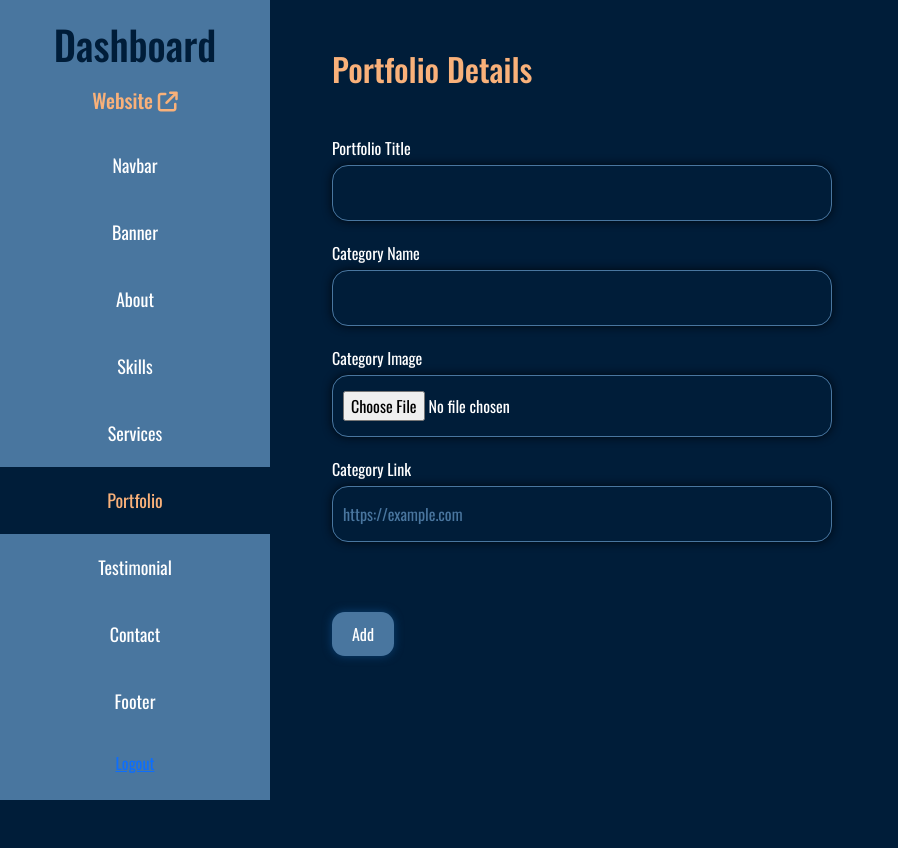
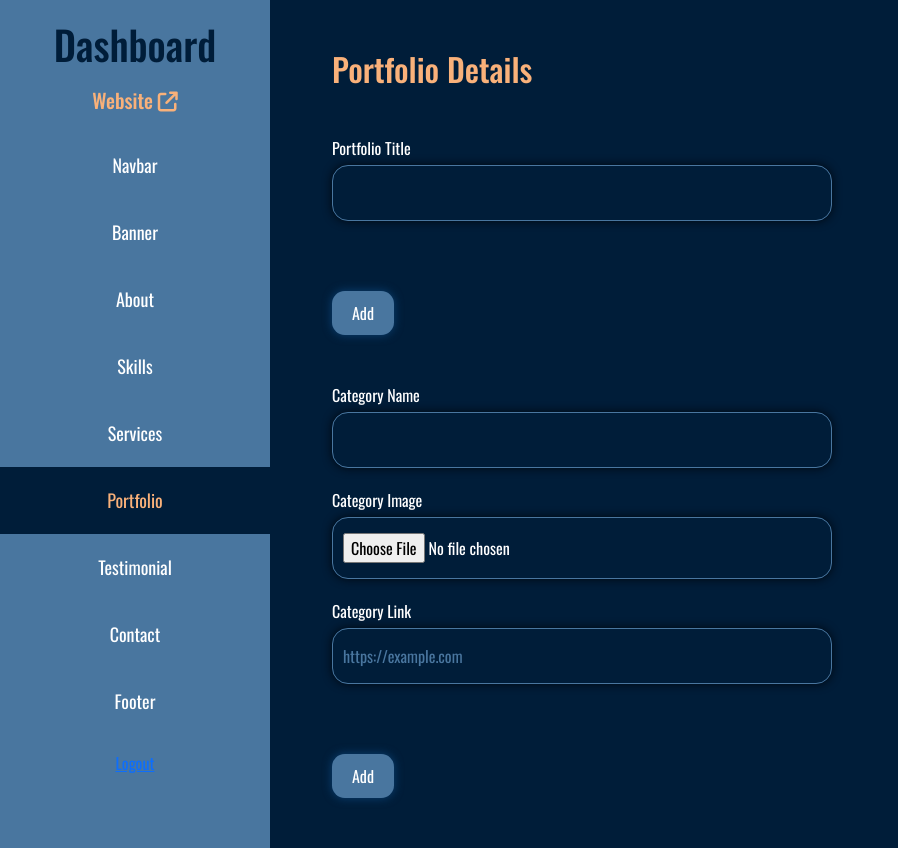
Before and after one commit to mdkawsardev/portfolio_with_django, a Django app: page /portfolio/ in a window 1280 px wide. Shown: the whole page, without its empty margins (0-898 px from the left). Before the commit the page ends 800 px from the top, so only its background shows below. Run offline with Django 5.2, Linux system fonts and the light colour scheme; the visitor is signed in with stand-in values (Sample User, id 1); some libraries are stand-ins or nearby versions.

Commit message:
Site is being ready

```diff
--- a/template/dashboard/portfolio.html
+++ b/template/dashboard/portfolio.html
@@ -28,13 +28,13 @@
                 <h2>Portfolio Details</h2>
                 <div class="banner_form mt-5">
                     <form class="common_form" action="#" method="post">
-
-                    </form>
-                    <form class="common_form" action="#" method="post" enctype="multipart/form-data">
                         <div class="b_input">
                             <label for="portfolio">Portfolio Title</label>
                             <input type="text" id="portfolio" name="">
                         </div>
+                        <button type="submit" class="submitBtn mb-lg-5">Add</button>
+                    </form>
+                    <form class="common_form" action="#" method="post" enctype="multipart/form-data">
                         <div class="b_input">
                             <label for="category">Category Name</label>
                             <input type="text" id="category" name="category">
```
